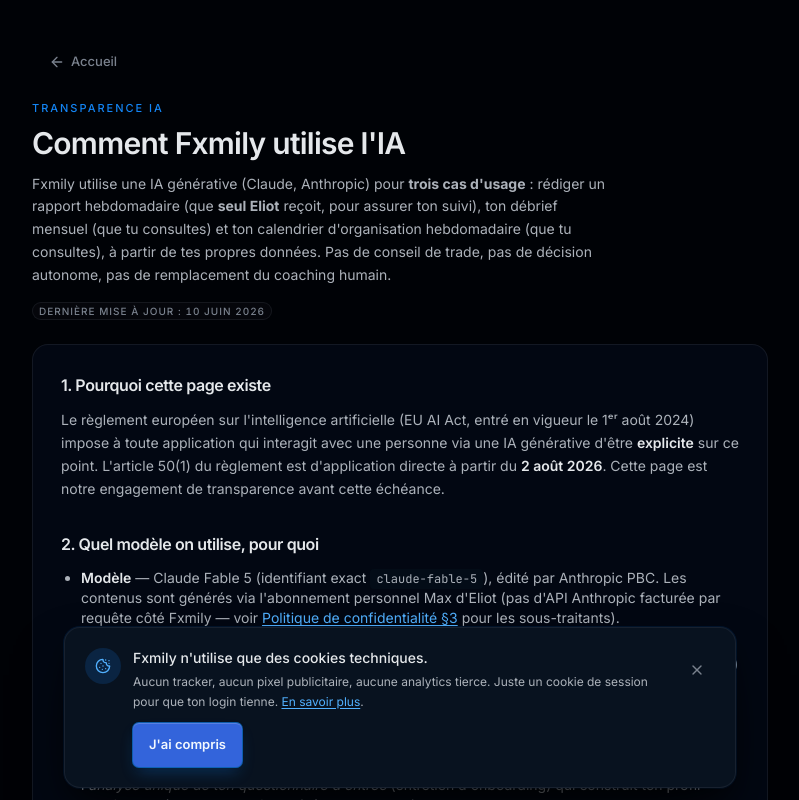
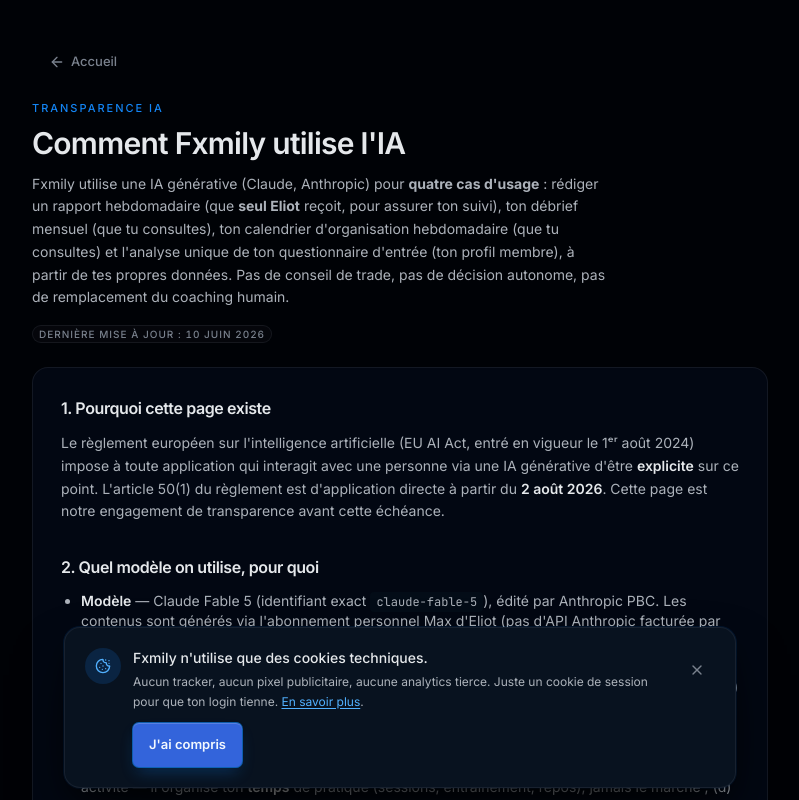
Before and after one commit to fxeliott/fxmily, a Next.js app in the folder apps/web/: page /legal/ai-disclosure in a window 1280 px wide. Shown: the top 800 px of the page, without its empty margins (240-1039 px from the left). Built offline with nearby package versions, Linux system fonts and the light colour scheme.

Commit message:
fix(legal): ai-disclosure summary counts four AI use cases (was three)
Section 2 lists (a)-(d) including the one-shot onboarding questionnaire
analysis; the summary still said 'trois cas d'usage'. A transparency
page must not disagree with itself.

```diff
--- a/apps/web/src/app/legal/ai-disclosure/page.tsx
+++ b/apps/web/src/app/legal/ai-disclosure/page.tsx
@@ -41,10 +41,11 @@ export default function AIDisclosurePage(): React.ReactElement {
       summary={
         <>
           Fxmily utilise une IA générative (Claude, Anthropic) pour{' '}
-          <strong>trois cas d&apos;usage</strong> : rédiger un rapport hebdomadaire (que{' '}
+          <strong>quatre cas d&apos;usage</strong> : rédiger un rapport hebdomadaire (que{' '}
           <strong>seul Eliot</strong> reçoit, pour assurer ton suivi), ton débrief mensuel (que tu
-          consultes) et ton calendrier d&apos;organisation hebdomadaire (que tu consultes), à partir
-          de tes propres données. Pas de conseil de trade, pas de décision autonome, pas de
+          consultes), ton calendrier d&apos;organisation hebdomadaire (que tu consultes) et
+          l&apos;analyse unique de ton questionnaire d&apos;entrée (ton profil membre), à partir de
+          tes propres données. Pas de conseil de trade, pas de décision autonome, pas de
           remplacement du coaching humain.
         </>
       }
```
